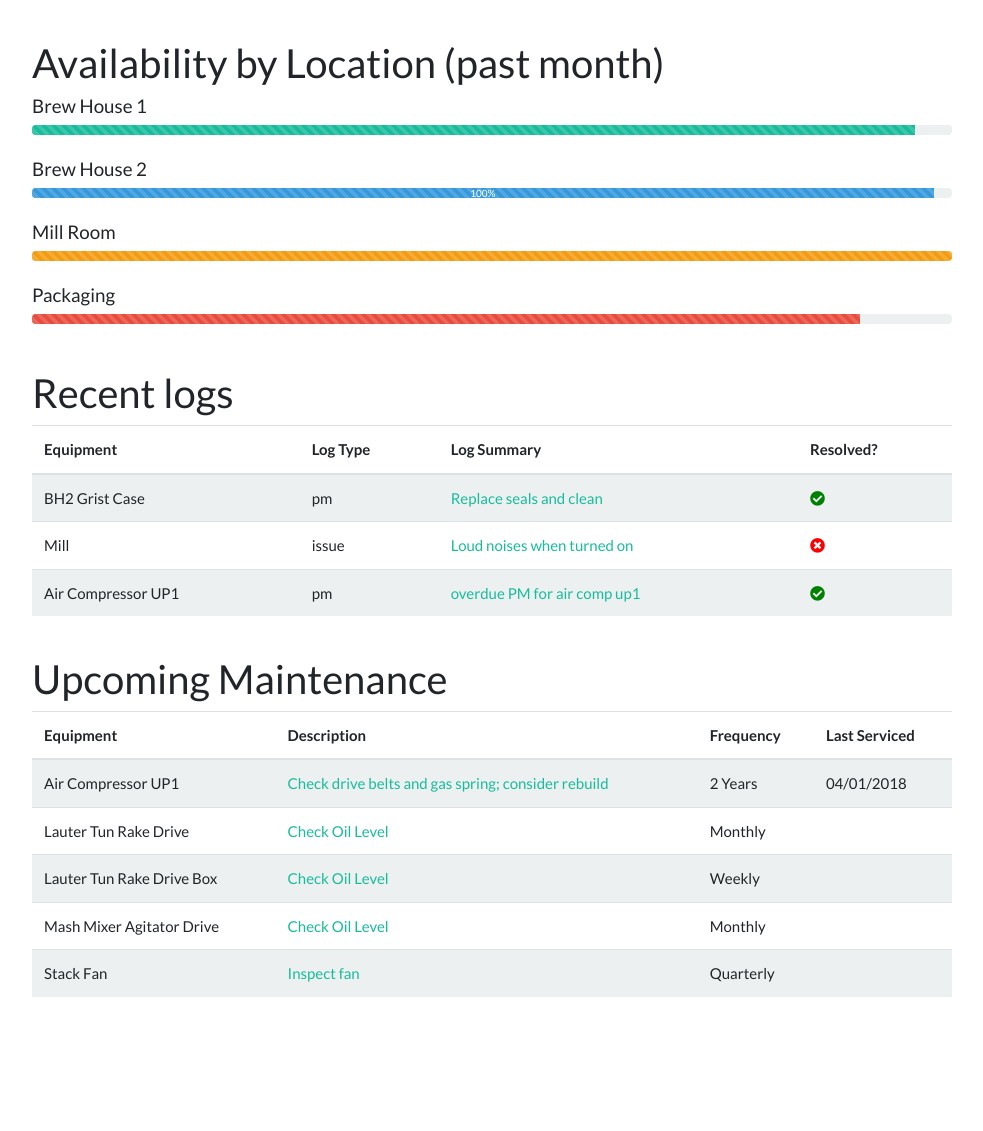
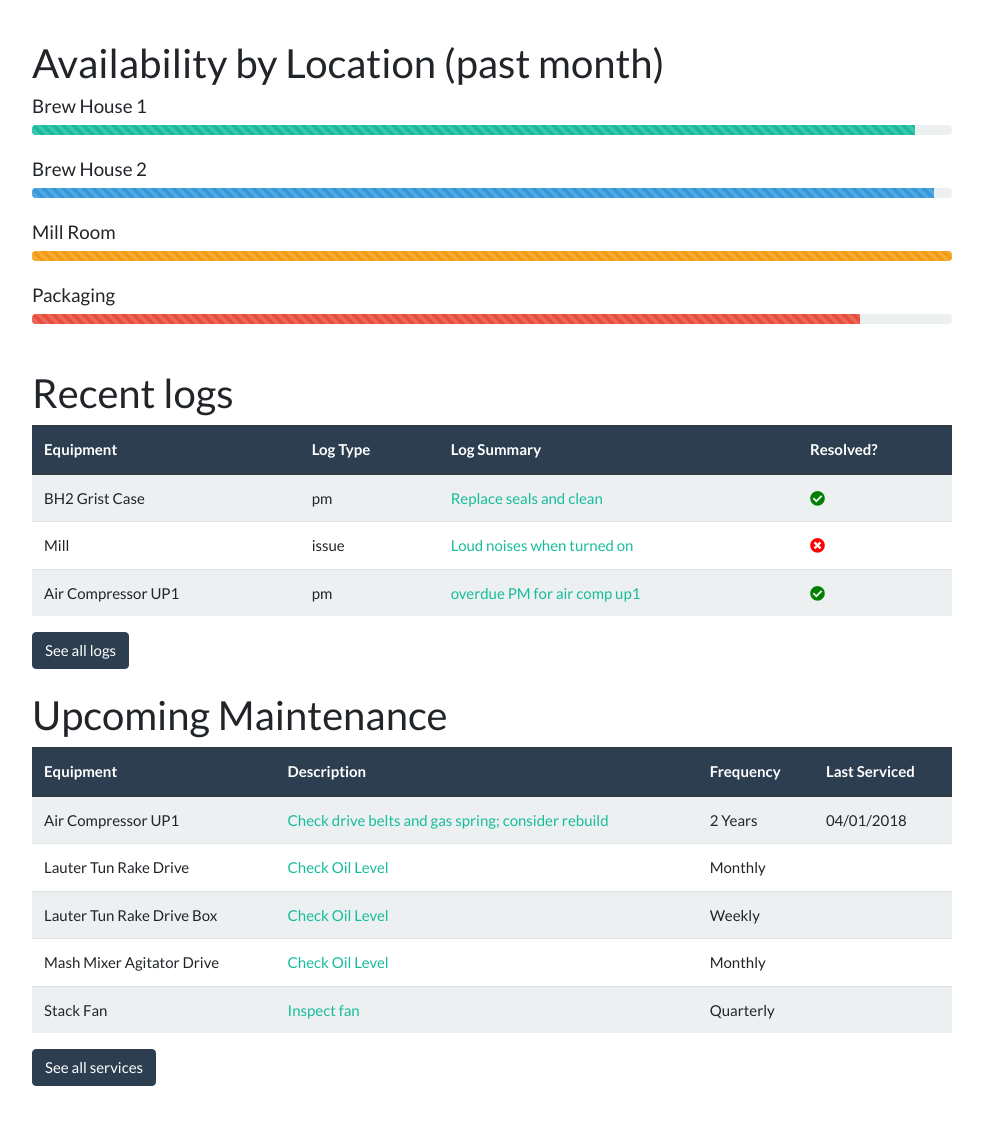
Before and after one commit to wesleyjin/drakes-maintdb, a Django app: page / in a window 1280 px wide. Shown: the part 87-1218 px from the top of the page, without its empty margins (53-1036 px from the left). Before the commit the page ends 1084 px from the top, so only its background shows below. Run offline with Django 3.2, Linux system fonts and the light colour scheme; data comes from the database, SQL or seed files in the repository; both versions use the stored data as it was after the commit; some libraries are stand-ins or nearby versions.

Commit message:
make admin links open new tabs, change table heading background

```diff
--- a/maintenance/equipment/templates/equipment/equipment_detail.html
+++ b/maintenance/equipment/templates/equipment/equipment_detail.html
@@ -50,7 +50,7 @@
               </tr>
               <tr>
                 <td><b>Files</b></td>
-                <td><a href="{{equipment.files.url}}"> {{equipment.files.name}}</td>
+                <td><a href="{{equipment.files.url}}"> {{equipment.files.name}}</a></td>
               </tr>
             </tbody>
           </table>
@@ -60,8 +60,7 @@
         {% endif %}
       </div>
       <p>
-        <a class="btn btn-primary" href="/admin/equipment/equipment/{{equipment.id}}/change/" role="button">Edit Equipment</a>
-        <button type="button" class="btn btn-danger">Delete Equipment</button>
+        <a target="_blank" class="btn btn-primary" href="/admin/equipment/equipment/{{equipment.id}}/change/" role="button">Edit Equipment</a>
       </p>
     </div>
   </div>
--- a/maintenance/logs/templates/logs/homepage.html
+++ b/maintenance/logs/templates/logs/homepage.html
@@ -27,7 +27,7 @@
       <br>
       <h5>Brew House 2</h5>
       <div class="progress">
-        <div class="progress-bar progress-bar-striped progress-bar-animated bg-info" role="progressbar" style="width: 98%" aria-valuenow="50" aria-valuemin="0" aria-valuemax="100"> 100% </div>
+        <div class="progress-bar progress-bar-striped progress-bar-animated bg-info" role="progressbar" style="width: 98%" aria-valuenow="50" aria-valuemin="0" aria-valuemax="100"> </div>
       </div>
       <br>
       <h5>Mill Room</h5>
@@ -49,7 +49,7 @@
     <div class="col-sm-9 col-sm-offset-3 col-md-10 col-md-offset-2">
       <h2>Recent logs</h2>
       <div class="table">
-        <table class="table table-striped">
+        <table class="table thead-dark table-striped">
           <thead>
             <tr>
               <th>Equipment</th>
@@ -80,6 +80,7 @@
 
         </table>
       </div>
+      <a class="btn btn-primary" href="{% url 'logs:logs' %}" role="button">See all logs</a>
     </div>
   </div>
 
@@ -88,7 +89,7 @@
     <div class="col-sm-9 col-sm-offset-3 col-md-10 col-md-offset-2">
       <h2>Upcoming Maintenance</h2>
       <div class="table">
-        <table class="table table-striped">
+        <table class="table thead-dark table-striped">
           <thead>
             <tr>
               <th>Equipment</th>
@@ -116,6 +117,8 @@
 
         </table>
       </div>
+      <a class="btn btn-primary" href="{% url 'logs:services' %}" role="button">See all services</a>
     </div>
   </div>
+  <br><br>
 {% endblock %}
--- a/maintenance/logs/templates/logs/logs_home.html
+++ b/maintenance/logs/templates/logs/logs_home.html
@@ -23,7 +23,7 @@ work logs, requests, equipment issues, & preventative maintenance
     <div class="col-sm-9 col-sm-offset-3 col-md-10 col-md-offset-2">
       <p><a target="_blank" class="btn btn-success" href="/admin/logs/log/add/" role="button">+ Add Log</a></p>
       <div class="table">
-        <table class="table table-striped">
+        <table class="table thead-dark table-striped">
           <thead>
             <tr>
               <th>#</th>
--- a/maintenance/logs/templates/logs/service_home.html
+++ b/maintenance/logs/templates/logs/service_home.html
@@ -23,7 +23,7 @@ periodic maintenace work for brewery equipment
     <div class="col-sm-9 col-sm-offset-3 col-md-10 col-md-offset-2">
       <p><a target="_blank" class="btn btn-success" href="/admin/logs/service/add/" role="button">+ Add Service</a></p>
       <div class="table">
-        <table class="table table-striped table-responsive">
+        <table class="table thead-dark table-striped table-responsive">
           <thead>
             <tr>
               <th>Equipment</th>
```
Also changed, not shown: maintenance/logs/templates/logs/log_detail.html (+8 -2 lines), maintenance/logs/templates/logs/service_detail.html (+6 -2 lines), maintenance/db.sqlite3.
